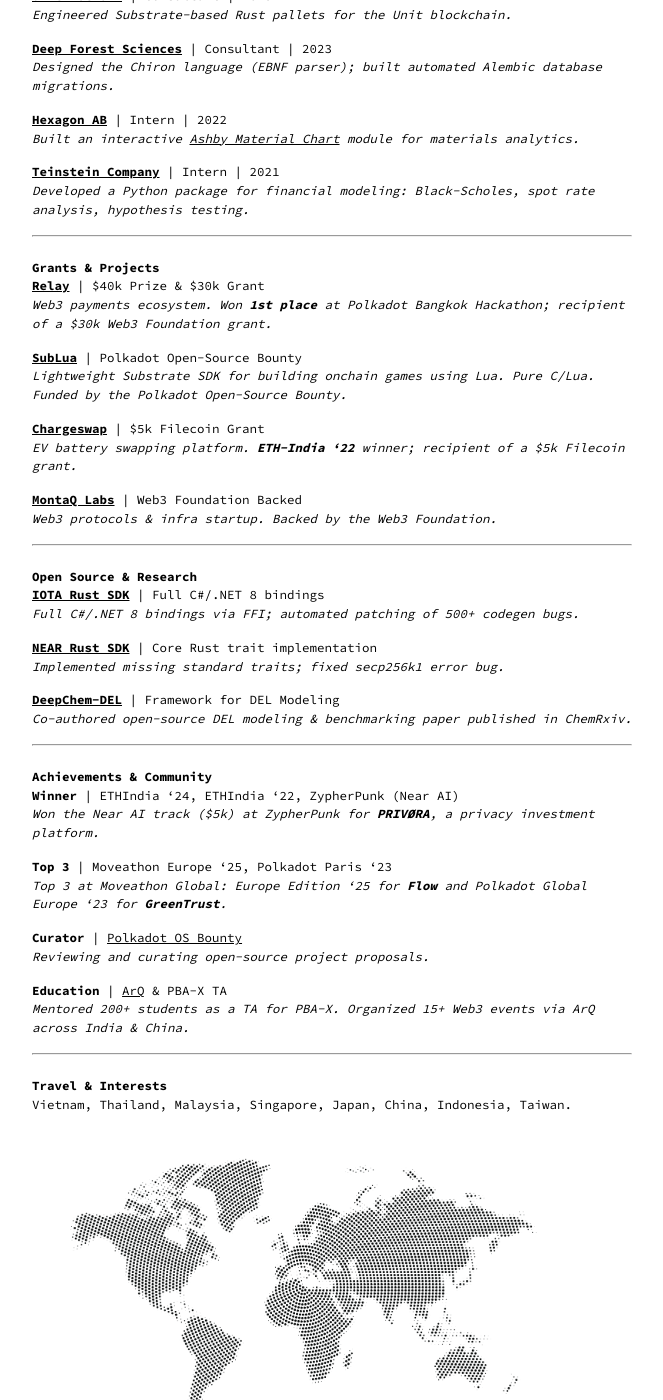
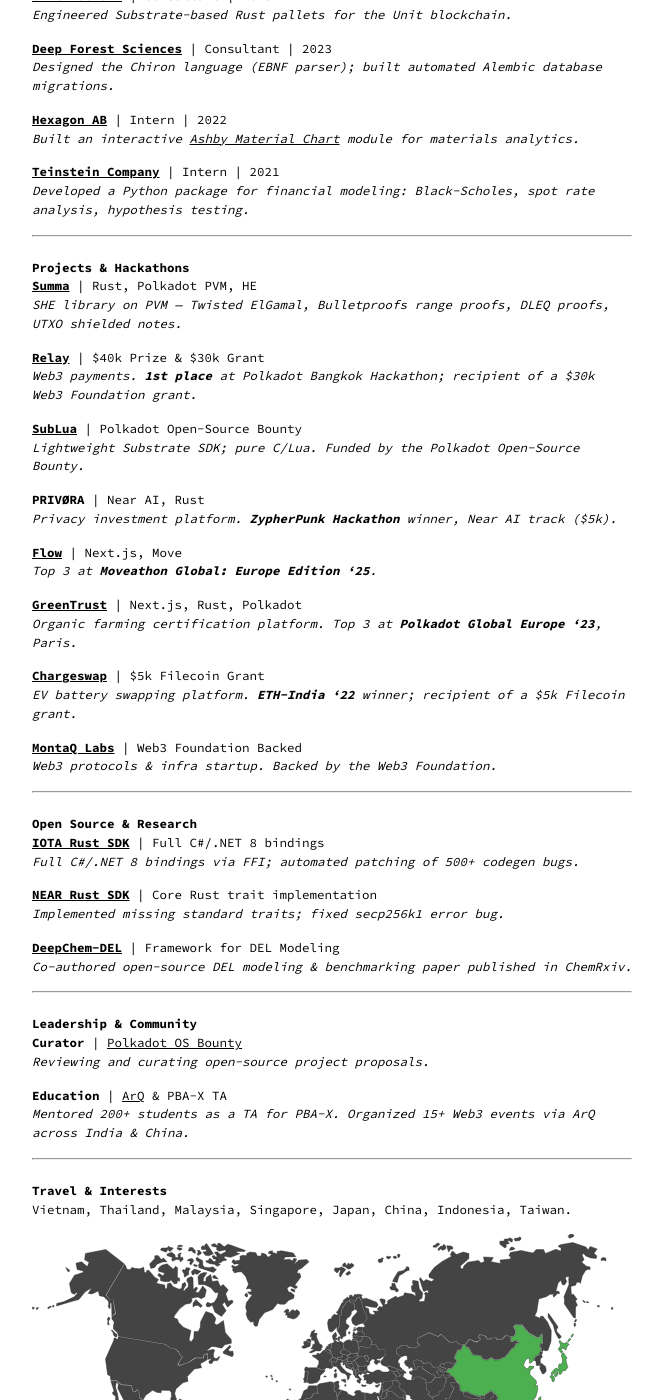
Before and after one commit to abhiraj-mengade/abhiraj-mengade.github.io, a Jekyll site: the page built from about.md, in a window 1280 px wide and 1400 px high, scrolled down 1022 px. Shown: the whole window, without its empty margins (308-971 px from the left). Built offline with Jekyll 4.4.1, drawn with Linux system fonts in a browser that asks for light colours.

Commit message:
Enhance: Interactive SVG world map and unified Projects & Hackathons section

```diff
--- a/about.md
+++ b/about.md
@@ -39,13 +39,25 @@
 
 ---
 
-### Grants & Projects
+### Projects & Hackathons
+
+**[Summa](https://github.com/MontaQLabs/summa)** | Rust, Polkadot PVM, HE
+*SHE library on PVM — Twisted ElGamal, Bulletproofs range proofs, DLEQ proofs, UTXO shielded notes.*
 
 **[Relay](https://relayapp.org)** | $40k Prize & $30k Grant
-*Web3 payments ecosystem. Won **1st place** at Polkadot Bangkok Hackathon; recipient of a $30k Web3 Foundation grant.*
+*Web3 payments. **1st place** at Polkadot Bangkok Hackathon; recipient of a $30k Web3 Foundation grant.*
 
 **[SubLua](https://github.com/PolkadotOpenSourceGrants/apply/pull/24)** | Polkadot Open-Source Bounty
-*Lightweight Substrate SDK for building onchain games using Lua. Pure C/Lua. Funded by the Polkadot Open-Source Bounty.*
+*Lightweight Substrate SDK; pure C/Lua. Funded by the Polkadot Open-Source Bounty.*
+
+**PRIVØRA** | Near AI, Rust
+*Privacy investment platform. **ZypherPunk Hackathon** winner, Near AI track ($5k).*
+
+**[Flow](https://www.moveathon.build/projectgallery#apaceurope)** | Next.js, Move
+*Top 3 at **Moveathon Global: Europe Edition '25**.*
+
+**[GreenTrust](https://github.com/abhiraj-mengade/GreenTrust)** | Next.js, Rust, Polkadot
+*Organic farming certification platform. Top 3 at **Polkadot Global Europe '23**, Paris.*
 
 **[Chargeswap](https://devfolio.co/projects/chargeswap-3527)** | $5k Filecoin Grant
 *EV battery swapping platform. **ETH-India '22** winner; recipient of a $5k Filecoin grant.*
@@ -68,13 +80,7 @@
 
 ---
 
-### Achievements & Community
-
-**Winner** | ETHIndia '24, ETHIndia '22, ZypherPunk (Near AI)
-*Won the Near AI track ($5k) at ZypherPunk for **PRIVØRA**, a privacy investment platform.*
-
-**Top 3** | Moveathon Europe '25, Polkadot Paris '23
-*Top 3 at Moveathon Global: Europe Edition '25 for **Flow** and Polkadot Global Europe '23 for **GreenTrust**.*
+### Leadership & Community
 
 **Curator** | [Polkadot OS Bounty](https://github.com/PolkadotOpenSourceGrants/apply)
 *Reviewing and curating open-source project proposals.*
@@ -88,7 +94,7 @@
 
 Vietnam, Thailand, Malaysia, Singapore, Japan, China, Indonesia, Taiwan.
 
-<img src="/assets/img/world-map.png"/>
+<object type="image/svg+xml" data="/assets/img/world-map.svg" style="width:100%; max-width:800px; height:auto; display:block; margin:1em 0;"></object>
 
 **Photography** | [Pexels Portfolio](https://www.pexels.com/@abhiraj-mengade-1478094393/)
 **Hobbies** | Swimming, Skiing.
```
Also changed, not shown: assets/img/world-map.png (deleted), assets/img/world-map.svg (added).
